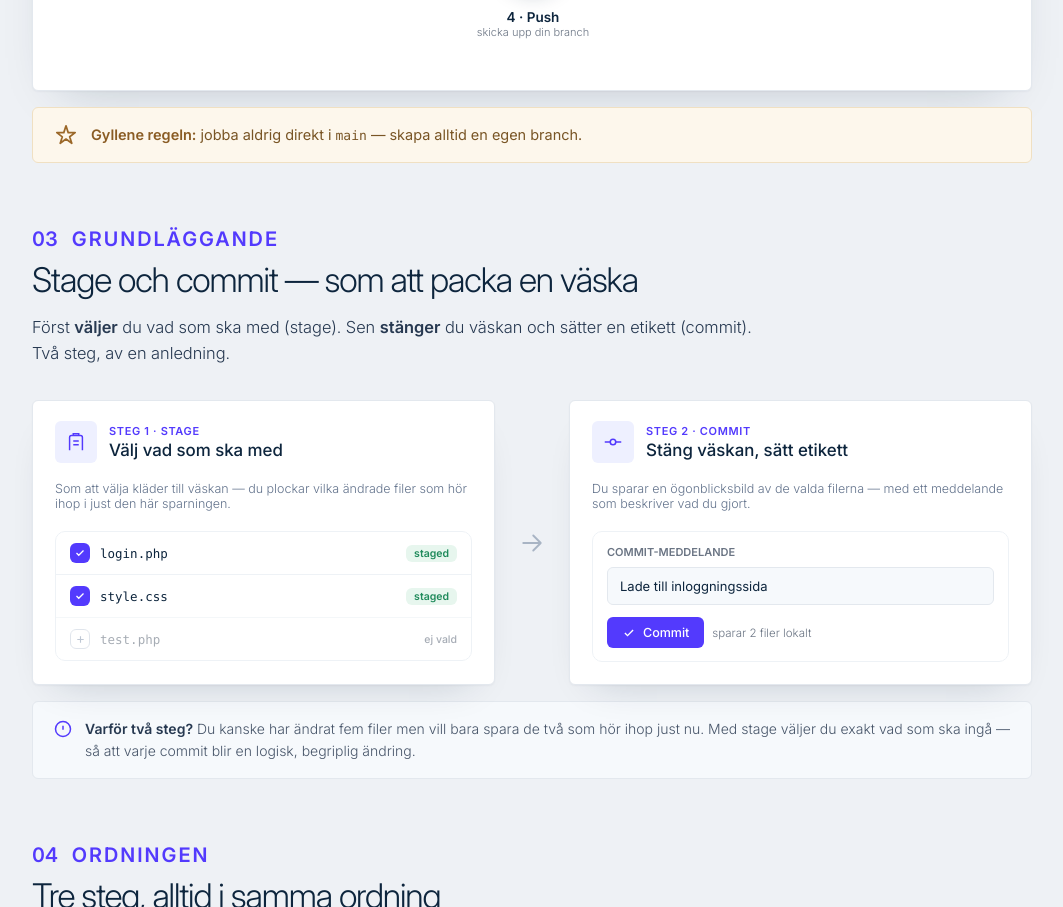
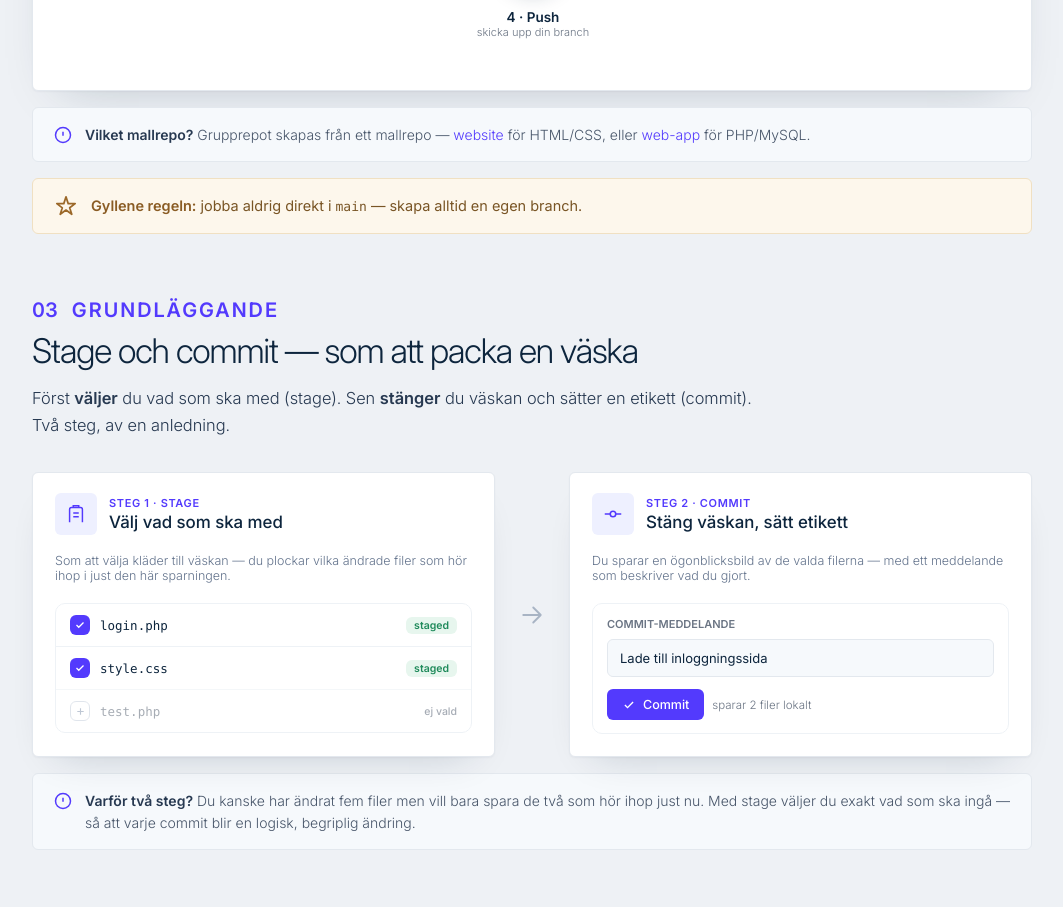
Before and after one commit to everydaydesign/git-guide, a website: page languages/sv/index.html in a window 1280 px wide. Shown: the part 1989-2896 px from the top of the page, without its empty margins (108-1171 px from the left). Drawn offline with Linux system fonts and the light colour scheme.

Commit message:
feat(guide): add template callout to scene 02 (big picture)
Add a blue info callout under the workflow diagram naming which template
feeds the group repo — website for HTML/CSS, web-app for PHP/MySQL — so the
choice is clear right where 'the group repo' is introduced.

```diff
--- a/languages/sv/index.html
+++ b/languages/sv/index.html
@@ -189,6 +189,11 @@
                 <div class="ring-label-sub">in i main → börja om</div>
               </div>
             </div>
+          </div>
+          <!-- which template feeds the group repo -->
+          <div class="callout-info">
+            <svg aria-hidden="true" width="20" height="20" viewBox="0 0 24 24" fill="none" stroke="#533afd" stroke-width="1.8" class="callout-icon"><circle cx="12" cy="12" r="9"></circle><path d="M12 8v5M12 16h.01"></path></svg>
+            <p class="callout-info-text"><b class="strong-ink">Vilket mallrepo?</b> Grupprepot skapas från ett mallrepo — <a href="https://github.com/everydaydesign/website" target="_blank" rel="noopener">website</a> för HTML/CSS, eller <a href="https://github.com/everydaydesign/web-app" target="_blank" rel="noopener">web-app</a> för PHP/MySQL.</p>
           </div>
           <!-- golden rule -->
           <div class="golden-rule">
```
Also changed, not shown: languages/en/index.html (+5 -0 lines).
